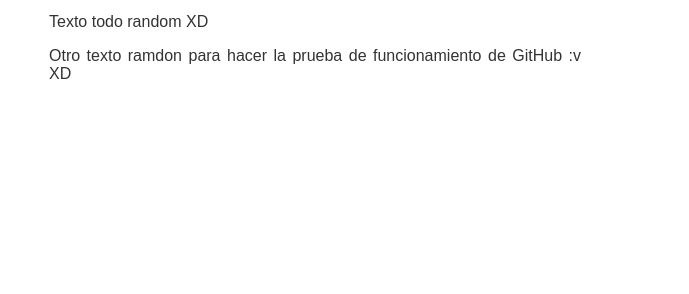
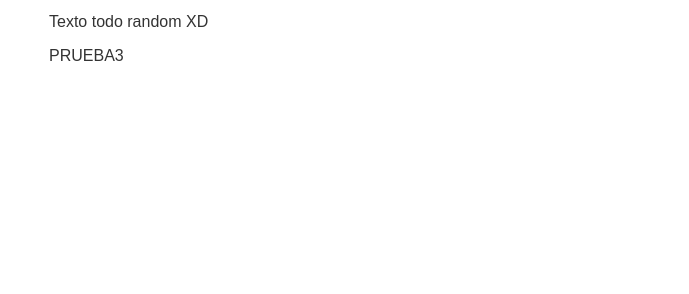
Before and after one commit to Dragonsupremo01/Repositorio-De-OjoCiudadano, a plain HTML site: page main.html in a window 1280 px wide. Shown: the part 226-520 px from the top of the page, 591-1280 px from the left. Drawn offline with Linux system fonts and the light colour scheme; a web font is replaced by a local one.

Commit message:
PruebaTexto5

```diff
--- a/main.html
+++ b/main.html
@@ -74,7 +74,7 @@
                 Texto todo random XD
             </p>
             <p>
-                Otro texto ramdon para hacer la prueba de funcionamiento de GitHub :v XD
+                PRUEBA3
             </p>
         </div>
     </div>
```
